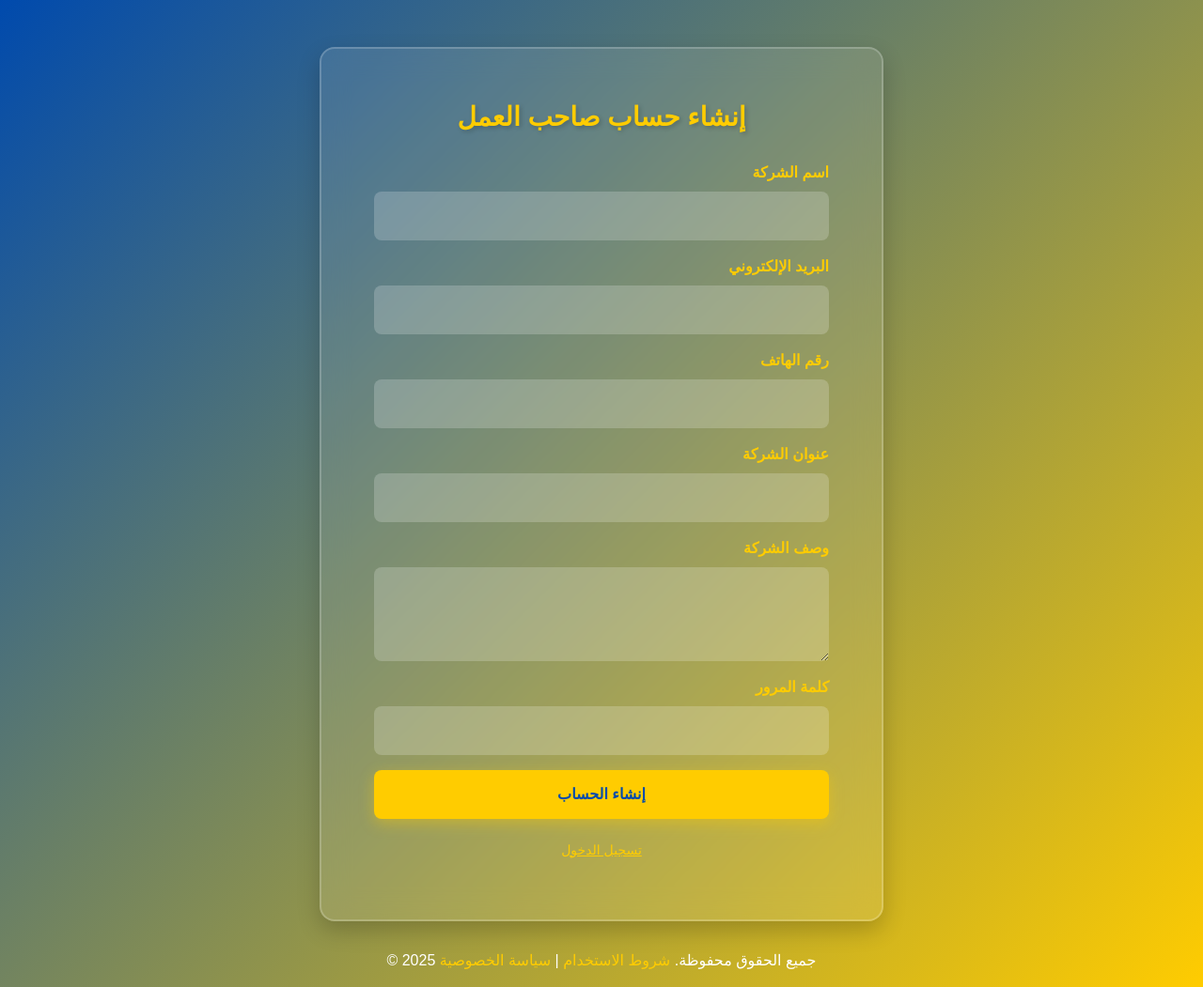
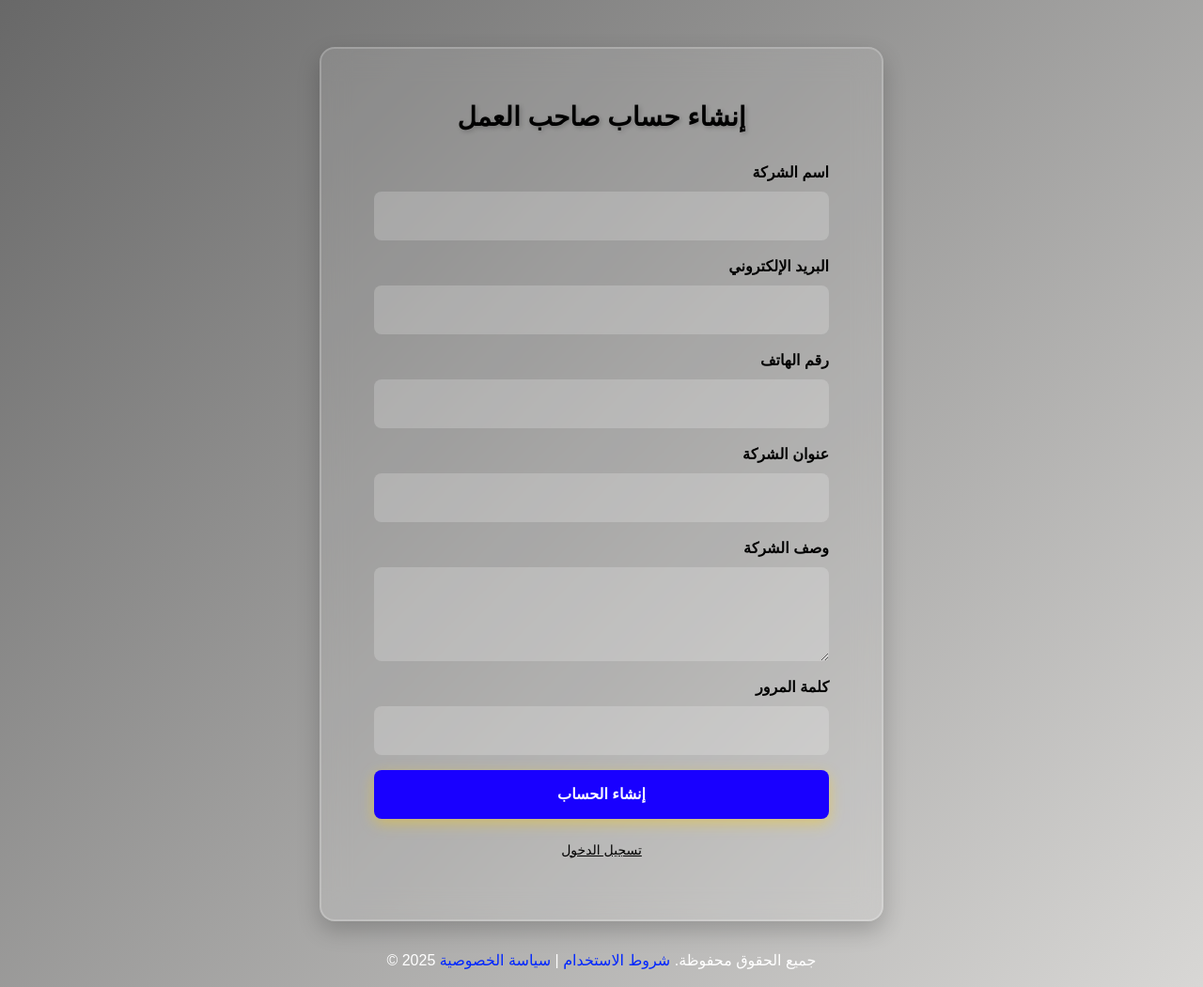
Before and after one commit to Erraki123/jop, a Flask app: page /register-employer in a window 1280 px wide. Shown: the whole page at 94% size. Run offline with Flask 3, Linux system fonts and the light colour scheme.

Commit message:
5 commit

```diff
--- a/app.py
+++ b/app.py
@@ -15,7 +15,7 @@ app = Flask(__name__)
 app.config['MAIL_SERVER'] = 'smtp.gmail.com'
 app.config['MAIL_PORT'] = 465
 app.config['MAIL_USERNAME'] = 'raki39174@gmail.com'  # أدخل بريدك الإلكتروني هنا
-app.config['MAIL_PASSWORD'] = 'ajoa wryp boxv rxvc'  # أدخل كلمة مرور البريد الإلكتروني
+app.config['MAIL_PASSWORD'] = ''  # أدخل كلمة مرور البريد الإلكتروني
 app.config['MAIL_USE_TLS'] = False
 app.config['MAIL_USE_SSL'] = True
 app.config['MAIL_DEFAULT_SENDER'] = 'raki39174@gmail.com'  # تحديد المرسل الافتراضي
--- a/templates/register-employer.html
+++ b/templates/register-employer.html
@@ -7,7 +7,7 @@
     <link href="https://cdn.jsdelivr.net/npm/bootstrap@5.3.0/dist/css/bootstrap.min.css" rel="stylesheet">
     <style>
 body {
-    background: linear-gradient(135deg, #004aad, #ffcc00);
+    background: linear-gradient(135deg, #686868, #d8d7d5);
     font-family: 'Arial', sans-serif;
     color: #333;
 }
@@ -36,7 +36,7 @@ body {
 .card-title {
     font-size: 28px;
     font-weight: 700;
-    color: #ffcc00;
+    color: #000000;
     text-align: center;
     margin-bottom: 30px;
     text-shadow: 2px 2px 5px rgba(0, 0, 0, 0.2);
@@ -44,7 +44,7 @@ body {
 
 .form-label {
     font-weight: bold;
-    color: #ffcc00;
+    color: #000000;
 }
 
 .form-control {
@@ -69,32 +69,32 @@ body {
 }
 
 .btn-primary {
-    background-color: #ffcc00;
+    background-color: #1900ff;
     border: none;
     font-weight: 700;
     padding: 14px;
     border-radius: 8px;
     width: 100%;
     font-size: 16px;
-    color: #004aad;
+    color: #ffffff;
     transition: all 0.3s ease;
     box-shadow: 0px 5px 15px rgba(255, 204, 0, 0.4);
 }
 
 .btn-primary:hover {
-    background-color: #ffd633;
+    background-color: #000000;
     transform: translateY(-3px);
     box-shadow: 0px 8px 20px rgba(255, 204, 0, 0.6);
 }
 
 .btn-link {
     font-size: 14px;
-    color: #ffcc00;
+    color: #000000;
     font-weight: 500;
 }
 
 .btn-link:hover {
-    color: #ffd633;
+    color: #000000;
     text-decoration: underline;
 }
 
@@ -109,7 +109,7 @@ body {
 }
 
 .footer a {
-    color: #ffcc00;
+    color: #0026ff;
     text-decoration: none;
 }
 
```
Also changed, not shown: templates/employer-dashboard.html (+53 -0 lines), templates/register.html (+8 -8 lines), static/uploads/Blackbeard.jpg (added).
